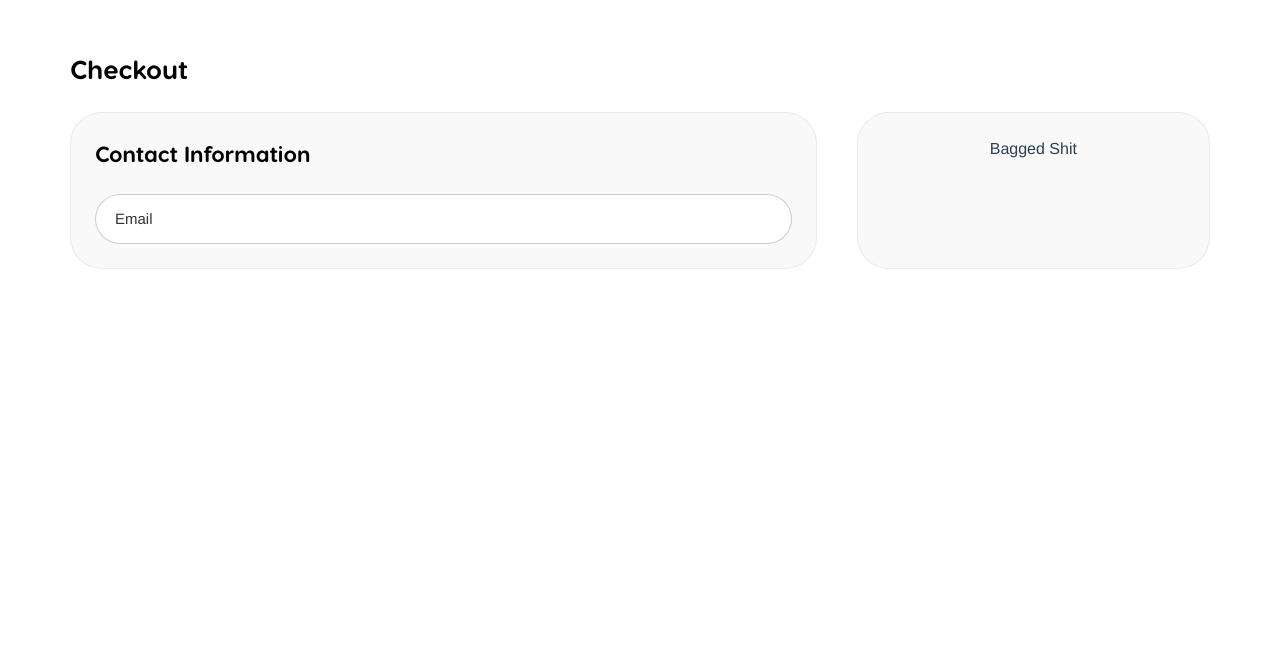
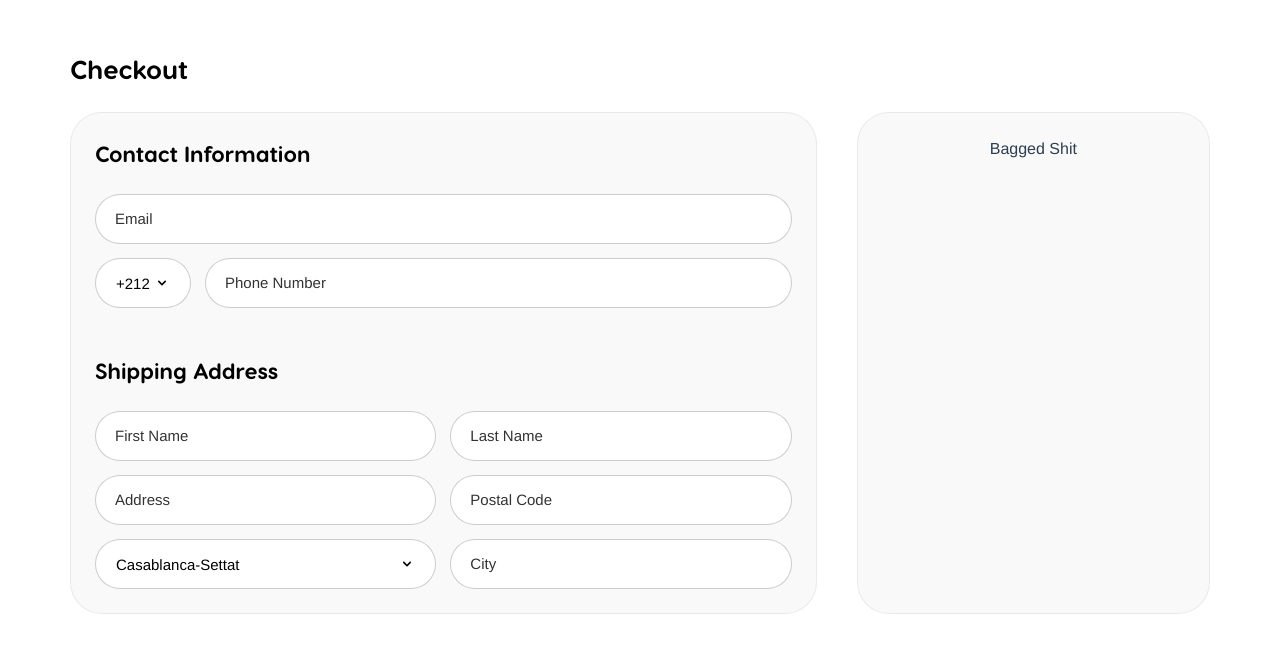
Before and after one commit to Ismail-Tz/virgules-cases, a Vue app: page / in a window 1280 px wide. Shown: the part 967-1620 px from the top of the page. Built offline with nearby package versions, Linux system fonts and the light colour scheme.

Commit message:
feat: Add contact information and shipping address fields to CheckoutPage

```diff
--- a/src/components/CheckoutPage.vue
+++ b/src/components/CheckoutPage.vue
@@ -11,12 +11,13 @@
           class="col-span-2 bg-[#F9F9F9] border border-[#00000010] rounded-[32px] p-[24px]"
         >
           <div>
+            <!-- Contact Info -->
             <h2
               class="text-[22px] mb-[24px] text-left font-[Visby] font-bold text-[#000000]"
             >
               Contact Information
             </h2>
-            <div class="relative w-full">
+            <div class="relative w-full mb-[14px]">
               <input
                 type="text"
                 id="email"
@@ -30,6 +31,152 @@
                 Email
               </label>
             </div>
+            <div class="flex gap-[14px]">
+              <div
+                class="relative flex items-center h-[50px] bg-white border border-[#00000033] text-black text-[15px] rounded-full focus-within:border-[#000000] transition-all duration-300 ease-in-out w-auto"
+              >
+                <select
+                  id="countryCode"
+                  class="w-full bg-transparent text-[15px] border-none outline-none pl-[20px] pr-[40px] py-[10px] leading-[100%] cursor-pointer appearance-none"
+                >
+                  <option value="+212">+212</option>
+                </select>
+                <svg
+                  xmlns="http://www.w3.org/2000/svg"
+                  viewBox="0 0 20 20"
+                  class="absolute right-[20px] top-1/2 transform -translate-y-1/2 text-black h-4 w-4 pointer-events-none"
+                >
+                  <path
+                    d="M5.293 7.293a1 1 0 011.414 0L10 10.586l3.293-3.293a1 1 0 111.414 1.414l-4 4a1 1 0 01-1.414 0l-4-4a1 1 0 010-1.414z"
+                  />
+                </svg>
+              </div>
+
+              <div class="relative flex-grow mb-[14px]">
+                <input
+                  type="text"
+                  id="phoneNum"
+                  class="w-full bg-white border border-[#00000033] text-black px-[20px] text-[15px] rounded-full leading-[100%] focus:outline-none focus:ring-none focus:border-[#000000] peer pt-[22.5px] pb-[12.5px] h-[50px] transition-all duration-300 ease-in-out"
+                  placeholder=" "
+                />
+                <label
+                  for="phoneNum"
+                  class="absolute left-[20px] text-[15px] text-black opacity-80 transition-all duration-300 ease-in-out top-1/2 -translate-y-1/2 peer-focus:top-[13px] peer-focus:text-[10px] peer-[:not(:placeholder-shown)]:top-[13px] peer-[:not(:placeholder-shown)]:text-[10px]"
+                >
+                  Phone Number
+                </label>
+              </div>
+            </div>
+
+            <!-- Shipping Adress -->
+
+            <h2
+              class="text-[22px] mt-[32px] mb-[24px] text-left font-[Visby] font-bold text-[#000000]"
+            >
+              Shipping Address
+            </h2>
+            <div class="flex gap-[14px] mb-[14px]">
+              <div class="relative w-1/2">
+                <input
+                  type="text"
+                  id="firstName"
+                  class="w-full bg-white border border-[#00000033] text-black px-[20px] text-[15px] rounded-full leading-[100%] focus:outline-none focus:ring-none focus:border-[#000000] peer pt-[22.5px] pb-[12.5px] h-[50px] transition-all duration-300 ease-in-out"
+                  placeholder=" "
+                />
+                <label
+                  for="firstName"
+                  class="absolute left-[20px] text-[15px] text-black opacity-80 transition-all duration-300 ease-in-out top-1/2 -translate-y-1/2 peer-focus:top-[13px] peer-focus:text-[10px] peer-[:not(:placeholder-shown)]:top-[13px] peer-[:not(:placeholder-shown)]:text-[10px]"
+                >
+                  First Name
+                </label>
+              </div>
+
+              <div class="relative w-1/2">
+                <input
+                  type="text"
+                  id="lastName"
+                  class="w-full bg-white border border-[#00000033] text-black px-[20px] text-[15px] rounded-full leading-[100%] focus:outline-none focus:ring-none focus:border-[#000000] peer pt-[22.5px] pb-[12.5px] h-[50px] transition-all duration-300 ease-in-out"
+                  placeholder=" "
+                />
+                <label
+                  for="lastName"
+                  class="absolute left-[20px] text-[15px] text-black opacity-80 transition-all duration-300 ease-in-out top-1/2 -translate-y-1/2 peer-focus:top-[13px] peer-focus:text-[10px] peer-[:not(:placeholder-shown)]:top-[13px] peer-[:not(:placeholder-shown)]:text-[10px]"
+                >
+                  Last Name
+                </label>
+              </div>
+            </div>
+
+            <div class="flex gap-[14px] mb-[14px]">
+              <div class="relative w-1/2">
+                <input
+                  type="text"
+                  id="address"
+                  class="w-full bg-white border border-[#00000033] text-black px-[20px] text-[15px] rounded-full leading-[100%] focus:outline-none focus:ring-none focus:border-[#000000] peer pt-[22.5px] pb-[12.5px] h-[50px] transition-all duration-300 ease-in-out"
+                  placeholder=" "
+                />
+                <label
+                  for="address"
+                  class="absolute left-[20px] text-[15px] text-black opacity-80 transition-all duration-300 ease-in-out top-1/2 -translate-y-1/2 peer-focus:top-[13px] peer-focus:text-[10px] peer-[:not(:placeholder-shown)]:top-[13px] peer-[:not(:placeholder-shown)]:text-[10px]"
+                >
+                  Address
+                </label>
+              </div>
+
+              <div class="relative w-1/2">
+                <input
+                  type="text"
+                  id="postalCode"
+                  class="w-full bg-white border border-[#00000033] text-black px-[20px] text-[15px] rounded-full leading-[100%] focus:outline-none focus:ring-none focus:border-[#000000] peer pt-[22.5px] pb-[12.5px] h-[50px] transition-all duration-300 ease-in-out"
+                  placeholder=" "
+                />
+                <label
+                  for="postalCode"
+                  class="absolute left-[20px] text-[15px] text-black opacity-80 transition-all duration-300 ease-in-out top-1/2 -translate-y-1/2 peer-focus:top-[13px] peer-focus:text-[10px] peer-[:not(:placeholder-shown)]:top-[13px] peer-[:not(:placeholder-shown)]:text-[10px]"
+                >
+                  Postal Code
+                </label>
+              </div>
+            </div>
+
+            <div class="flex gap-[14px]">
+              <div
+                class="relative flex items-center h-[50px] bg-white border border-[#00000033] text-black text-[15px] rounded-full focus-within:border-[#000000] w-1/2"
+              >
+                <select
+                  id="countryCode"
+                  class="w-full bg-transparent text-[15px] border-none outline-none pl-[20px] pr-[40px] py-[10px] leading-[100%] cursor-pointer appearance-none"
+                >
+                  <option value="Casablanca-Settat">Casablanca-Settat</option>
+                  <option value="Marrakech-Safi">Marrakech-Safi</option>
+                </select>
+                <svg
+                  xmlns="http://www.w3.org/2000/svg"
+                  viewBox="0 0 20 20"
+                  class="absolute right-[20px] top-1/2 transform -translate-y-1/2 text-black h-4 w-4 pointer-events-none"
+                >
+                  <path
+                    d="M5.293 7.293a1 1 0 011.414 0L10 10.586l3.293-3.293a1 1 0 111.414 1.414l-4 4a1 1 0 01-1.414 0l-4-4a1 1 0 010-1.414z"
+                  />
+                </svg>
+              </div>
+
+              <div class="relative w-1/2">
+                <input
+                  type="text"
+                  id="city"
+                  class="w-full bg-white border border-[#00000033] text-black px-[20px] text-[15px] rounded-full leading-[100%] focus:outline-none focus:ring-none focus:border-[#000000] peer pt-[22.5px] pb-[12.5px] h-[50px] transition-all duration-300 ease-in-out"
+                  placeholder=" "
+                />
+                <label
+                  for="city"
+                  class="absolute left-[20px] text-[15px] text-black opacity-80 transition-all duration-300 ease-in-out top-1/2 -translate-y-1/2 peer-focus:top-[13px] peer-focus:text-[10px] peer-[:not(:placeholder-shown)]:top-[13px] peer-[:not(:placeholder-shown)]:text-[10px]"
+                >
+                  City
+                </label>
+              </div>
+            </div>
+
           </div>
         </div>
         <div
```
